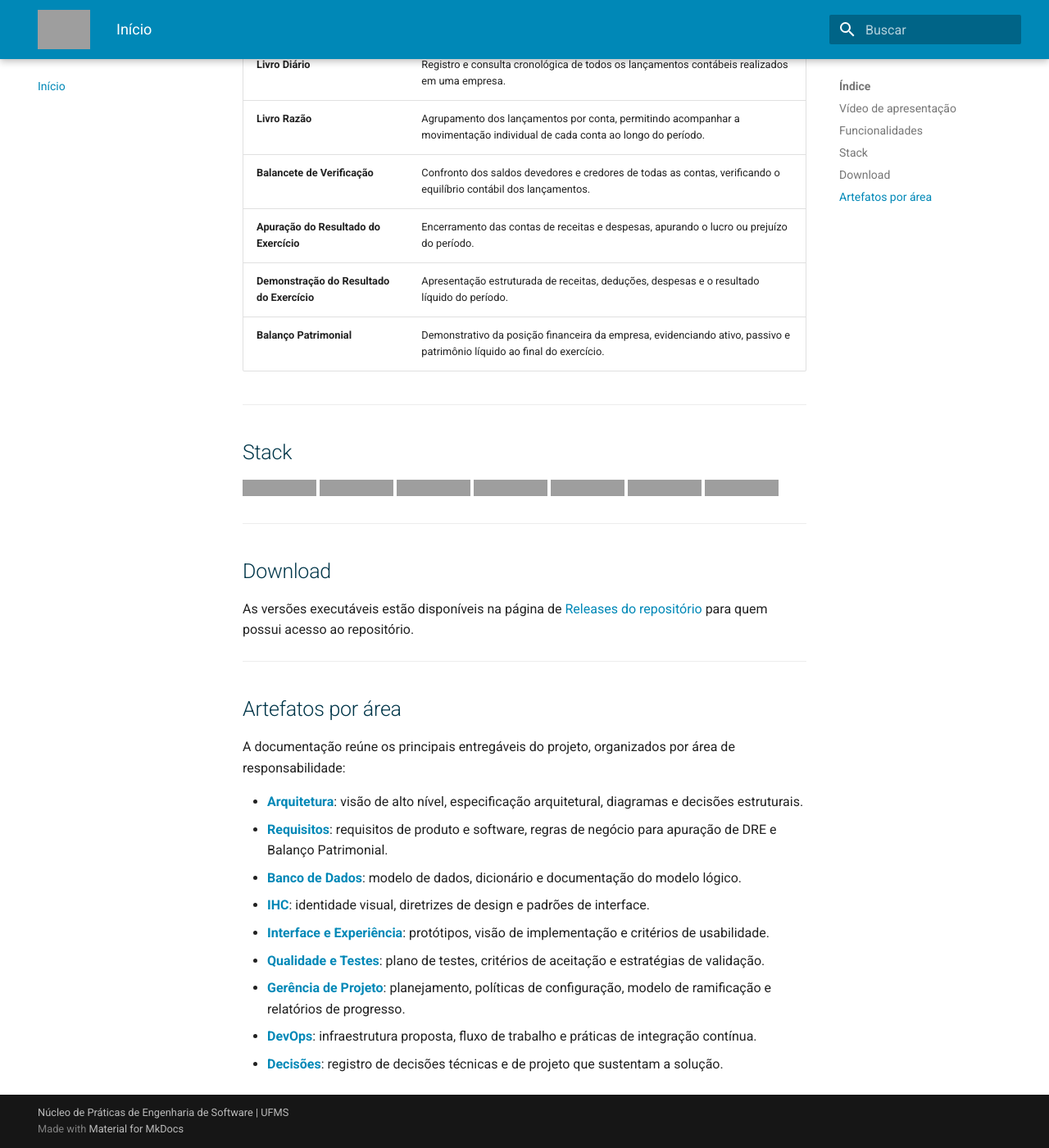
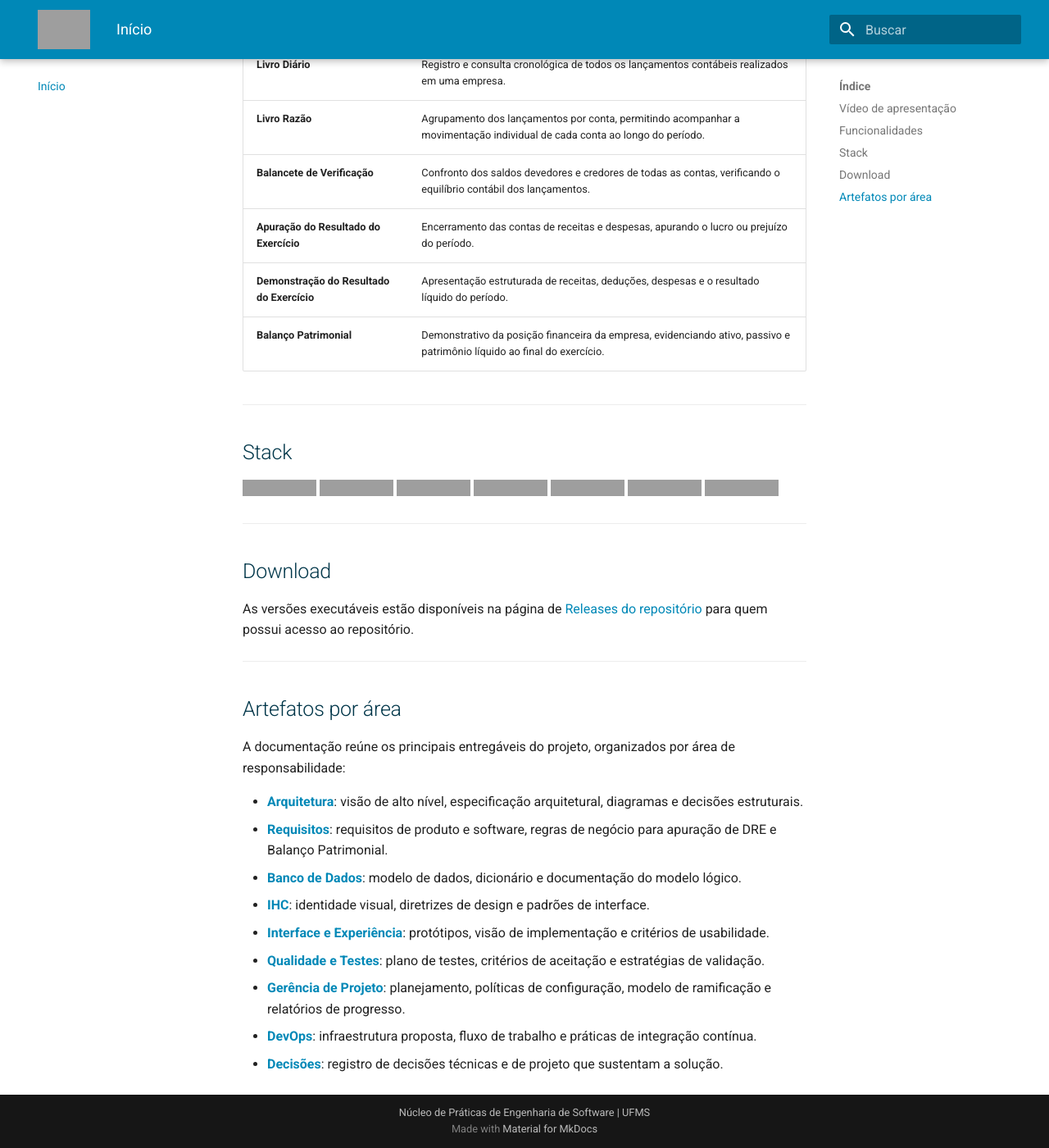
Before and after one commit to NES-Contabilidade-Integrada/doc-coins2026.1, an MkDocs documentation site: the page built from docs/index.md, in a window 1280 px wide and 1400 px high, scrolled down 1466 px. Shown: the whole window at 82% size. Built offline with MkDocs 1.6.1 and Material for MkDocs 9.7.7, drawn with Linux system fonts in a browser that asks for light colours; grey boxes are pictures that could not be loaded.

Commit message:
fix(ui): center footer copyright text
Co-Authored-By: Claude Sonnet 4.6 <noreply@anthropic.com>

```diff
--- a/docs/stylesheets/extra.css
+++ b/docs/stylesheets/extra.css
@@ -3,6 +3,12 @@
   --md-primary-fg-color--light: #29a8d4;
   --md-primary-fg-color--dark: #006b91;
   --md-accent-fg-color: #0088B7;
+}
+
+/* Centralizar rodapé */
+.md-footer-meta__inner {
+  justify-content: center;
+  text-align: center;
 }
 
 /* Ocultar link "Made with Material for MkDocs" */
```
